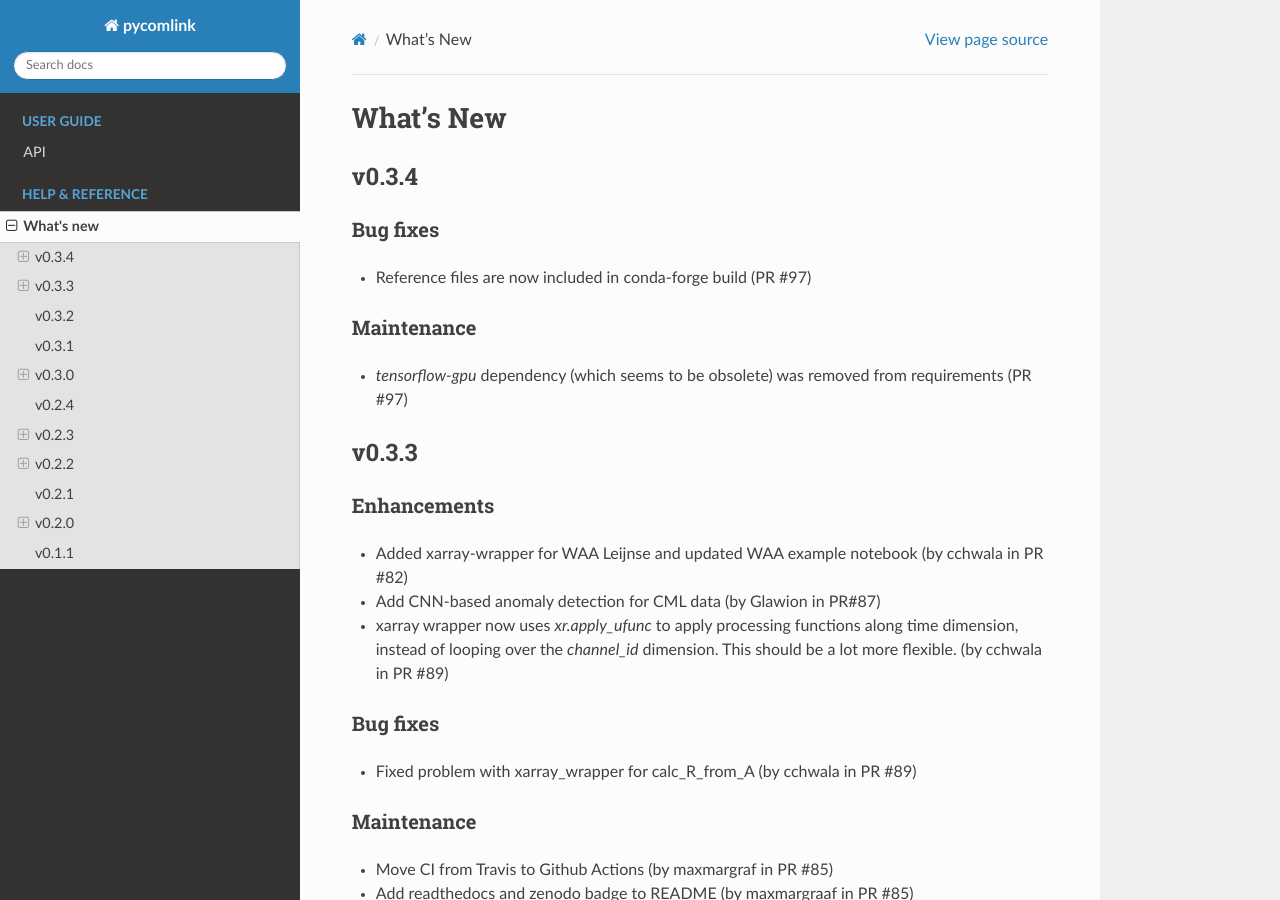
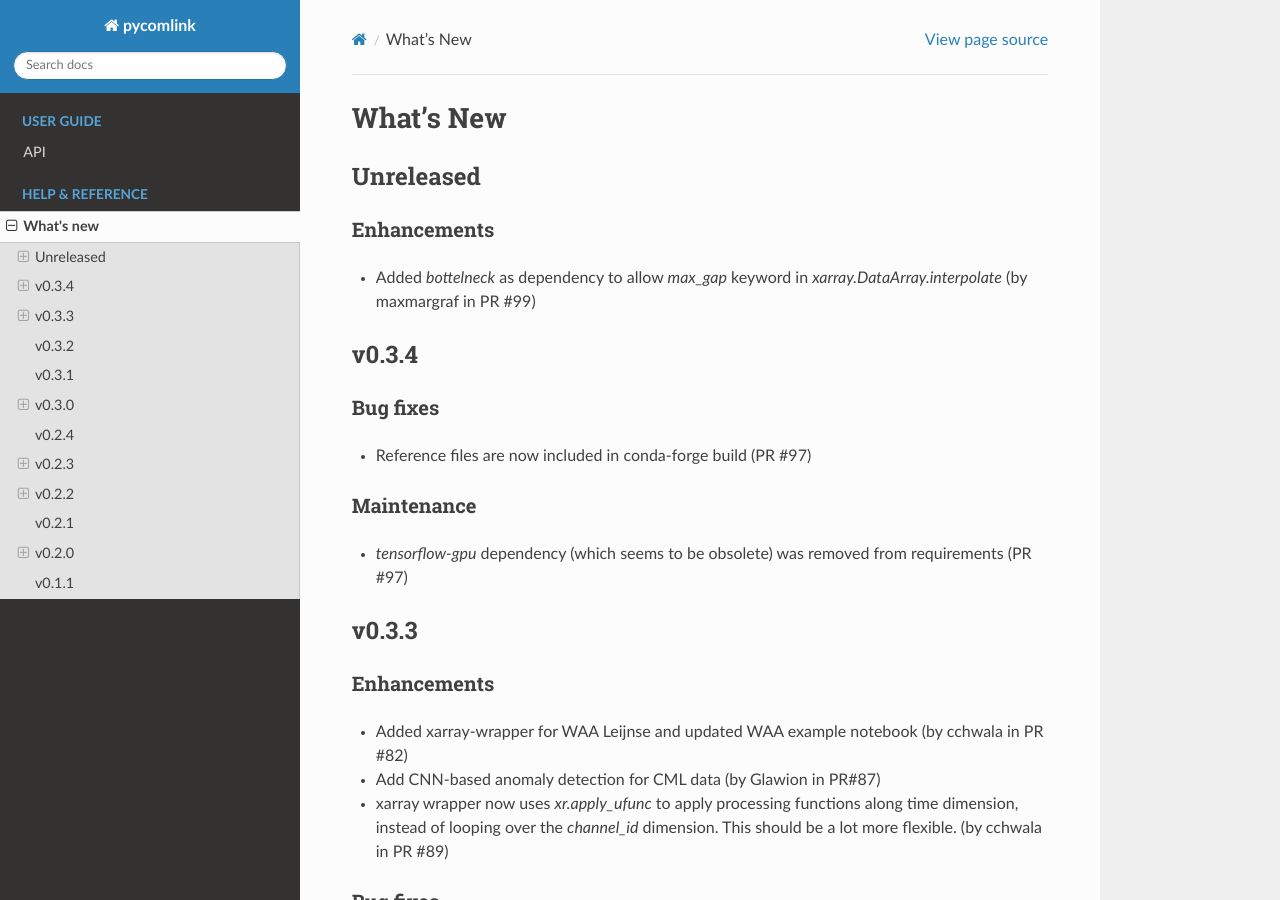
Before and after one commit to pycomlink/pycomlink, a Sphinx documentation site: the page built from docs/whats-new.rst, in a window 1280 px wide and 900 px high. Built offline with Sphinx 7.4.7 and the Read the Docs theme 2.0.0, drawn with Linux system fonts in a browser that asks for light colours.

Commit message:
Update whats-new.rst

```diff
--- a/docs/whats-new.rst
+++ b/docs/whats-new.rst
@@ -1,6 +1,14 @@
 **********************
 What's New
 **********************
+
+Unreleased
+----------
+
+Enhancements
+~~~~~~~~~~~~
+* Added `bottelneck` as dependency to allow `max_gap` keyword in `xarray.DataArray.interpolate` (by maxmargraf
+  in PR #99)
 
 
 v0.3.4
```
